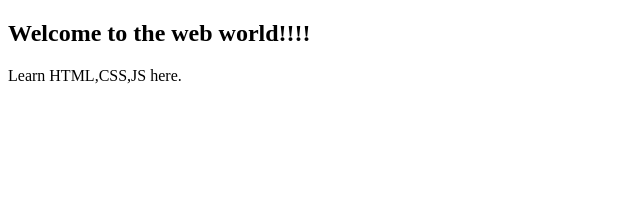
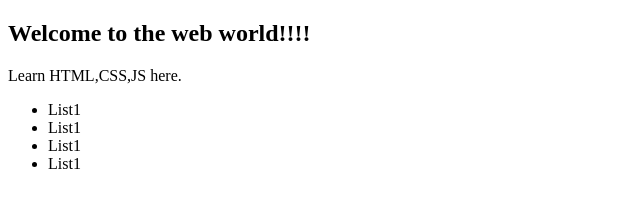
Before and after one commit to arpana-2021/web-technogy-learn, a plain HTML site: page index.html in a window 1280 px wide. Shown: the whole page, without its empty margins (0-640 px from the left). Drawn offline with Linux system fonts and the light colour scheme.

Commit message:
added code

```diff
--- a/index.html
+++ b/index.html
@@ -6,5 +6,12 @@
     <body>
         <h2>Welcome to the web world!!!!</h2>
         <p>Learn HTML,CSS,JS here.</p>
+        <ul>
+            <li>List1</li>
+            <li>List1</li>
+            <li>List1</li>
+            <li>List1</li>
+        </ul>
+
     </body>
 </html>
```
